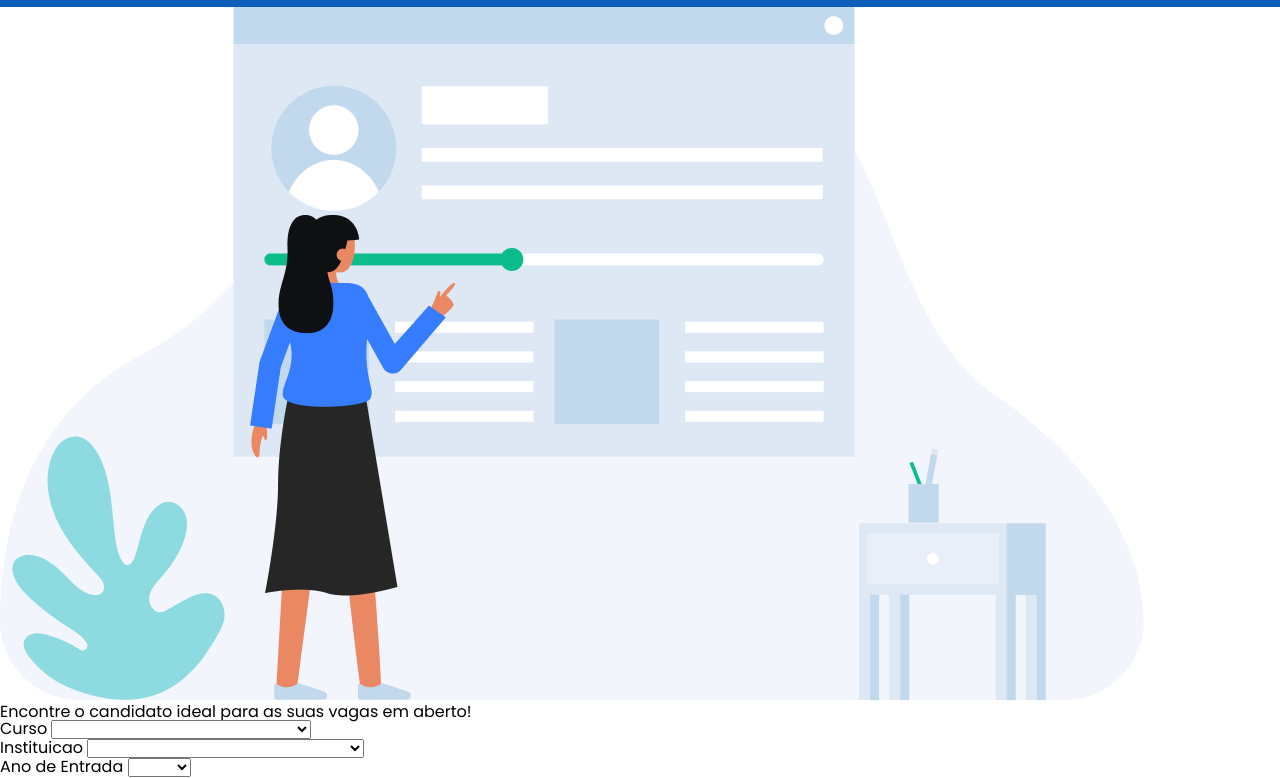
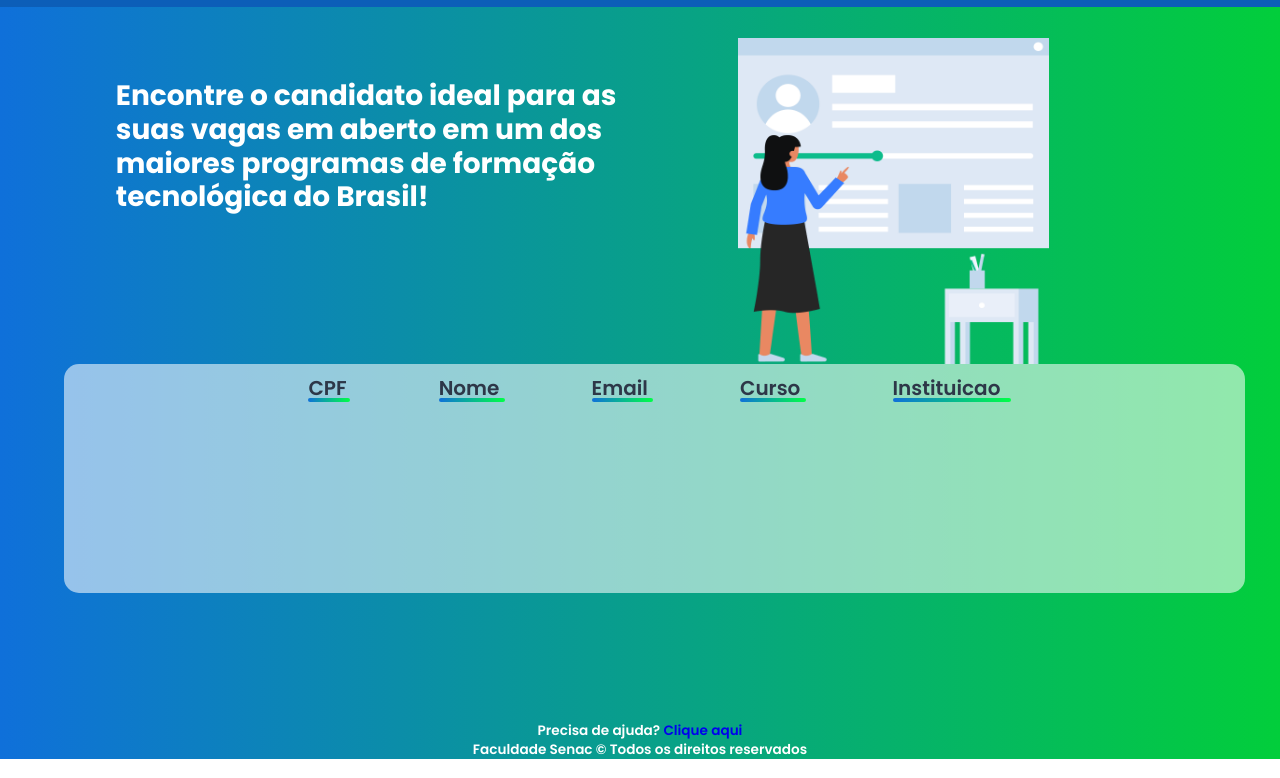
Before and after one commit to Andrevss/Contech, a plain HTML site: page Front-end/pages/tela5.html in a window 1280 px wide. Shown: the part 93-871 px from the top of the page. Drawn offline with Linux system fonts and the light colour scheme; no server answers.

Commit message:
Terminando de integrar o front e estilizar as pages

```diff
--- a/Front-end/css/tela3.css
+++ b/Front-end/css/tela3.css
@@ -183,6 +183,7 @@ body {
 
 .form-botoes button[id="login"]{
     background-color: #0C5EB8;
+    margin-top: 4%;
     margin-bottom: 4%;
 }
 
--- a/Front-end/css/tela5.css
+++ b/Front-end/css/tela5.css
@@ -2,6 +2,8 @@
 
 body {
     font-family: 'Poppins';
+    background-image: linear-gradient(to right,#0F70DA,#02ce3b);
+
 }
 
 /*Inicio do Header padrão*/
@@ -9,17 +11,14 @@ body {
 .cabecalhoPrincipal .container {
     width: 90%;
     margin: 0 auto;
+    display: flex;
+    align-items: center;
+    justify-content: space-between;
 }
 
 .cabecalhoPrincipal{
     background-color: #0C5EB8;
     padding: 10px 0;
-}
-
-.cabecalhoPrincipal .container{
-    display: flex;
-    align-items: center;
-    justify-content: space-between;
 }
 
 .cabecalhoPrincipal-logo img{
@@ -51,3 +50,102 @@ body {
 }
 
 /*Fim do Header*/
+
+.conteudoPrincipal{
+    width: 100%;
+    height: auto;
+}
+
+.conteudoPrincipal .container{
+    width: 90%;
+    display: flex;
+    flex-direction: column;
+    justify-content: space-between;
+    margin: 0 auto;
+
+}
+
+.conteudoPrincipal-header{
+    width: 90%;
+    display: flex;
+    justify-content: center;
+}
+
+.conteudoPrincipal-header p{
+    color: #fff;
+    font-size: 1.75rem;
+    font-weight: bolder;
+    padding: 5%;
+    line-height: 120%;
+    margin-top: 2%;
+}
+
+.conteudoPrincipal-header img{
+    width: 30%;
+    padding: 3% 5% 0 5%;
+}
+
+.perfis-container{
+    width: 100%;
+    height: 200px;
+    background: #ffffff90;
+    display: flex;
+    justify-content: center;
+    border-radius: 15px;
+    padding: 1.25%;
+    overflow-y: scroll;
+}
+
+.cpf, .nome, .email, .curso{
+    padding-right: 8%;
+}
+
+
+
+.perfis-container p::after{
+    content:'';
+    display: block;
+    width: 110%;
+    height: 0.20rem;
+    background-image: linear-gradient(to left, #00FF47, #0F70DA);
+    margin: 0 auto;
+    margin-left: 0%;
+    position: relative;
+    border-radius: 10px;
+}
+
+.perfis-container p{
+    font-size: 1.25rem;
+    font-weight: 600;
+    color: #2D3748;
+    text-align: center;
+}
+
+.perfis-container h4{
+    text-align: center;
+    line-height: 155%;
+}
+
+.perfis-container h4{
+    font-size: 0.85rem;
+    font-weight: 600;
+    color: #2D3748;
+}
+
+footer{
+    display: flex;
+    flex-direction: column;
+    align-items: center;
+    font-size: 0.85rem;
+    font-weight: 600;
+    line-height: 140%;
+    margin-top: 10%;
+}
+
+footer p{
+    color:#fff
+}
+
+footer p a{
+    text-decoration: none;
+}
--- a/Front-end/pages/tela5.html
+++ b/Front-end/pages/tela5.html
@@ -4,8 +4,8 @@
     <meta charset="UTF-8">
     <meta http-equiv="X-UA-Compatible" content="IE=edge">
     <meta name="viewport" content="width=device-width, initial-scale=1.0">
-    <link rel="stylesheet" href="/Front-end/css/reset.css">
-    <link rel="stylesheet" href="/Front-end/css/tela5.css">
+    <link rel="stylesheet" href="../css/reset.css">
+    <link rel="stylesheet" href="../css/tela5.css">
     <title>Contech | Cadastre-se</title>
 </head>
 <body>
@@ -15,7 +15,7 @@
                 <img src="/Front-end/Img/Logo - white.png" alt="">
             </div>
             <nav class="cabecalhoPrincipal-nav">
-                <a class="cabecalhoPrincipal-nav-link" href="#">Saiba Mais</a>
+                <a class="cabecalhoPrincipal-nav-link" href="../pages/tela4.html">Saiba Mais</a>
                 <a class="cabecalhoPrincipal-nav-link" href="#">Empresas</a>
                 <a class="cabecalhoPrincipal-nav-link" href="/Front-end/pages/tela3.html">Login</a>
                 <a class="cabecalhoPrincipal-nav-link cabecalhoPrincipal-nav-link-cadastre" href="#">Cadastre-se</a>
@@ -23,44 +23,39 @@
         </div>
     </header>
     <main class="conteudoPrincipal">
-        <div class="conteudoPrincipal-header">
-            <img src="/Front-end/Img/Img -Filtro.png">
-            <p>Encontre o candidato ideal para as suas vagas em aberto!</p>
-        </div>
-        <div class="conteudoPrincipal-selects">
-            <div class="input-box">
-                <label for="curso">Curso</label>
-                <select name="curso" id="curso">
-                    <option value="" selected></option>
-                    <option value="ADS">Análise e Desenvolvimento de Sistemas</option>
-                    <option value="SPI">Sistemas para internet</option>
-                </select>
+        <div class="container">
+            <div class="conteudoPrincipal-header">
+                <p>Encontre o candidato ideal para as suas vagas em aberto em um dos maiores programas de formação tecnológica do Brasil!</p>
+                <img src="../Img/Group 19.png">
             </div>
-            <div class="input-box">
-                <label for="instituicao">Instituicao</label>
-                <select name="instituicao" id="instituicao">
-                    <option value="" selected></option>
-                    <option value="uninassau">Centro Universitário Maurício de Nassau</option>
-                    <option value="tiradentes">Centro Universitário Tiradentes</option>
-                    <option value="senac">Faculdade SENAC Pernambuco</option>
-                    <option value="ficr">Faculdade Imaculada Conceição do Recife</option>
-                    <option value="catolica">Universidade Católica de Pernambuco</option>
-                </select>
-            </div>
-            <div class="input-box">
-                <label for="anoEntrada">Ano de Entrada</label>
-                <select name="anoEntrada" id="anoEntrada">
-                    <option value="" selected></option>
-                    <option value="21">2021.2</option>
-                    <option value="22.1">2022.1</option>
-                    <option value="22.2">2022.2</option>
-                    <option value="23.1">2023.1</option>
-                </select>
+            <div class="perfis-container">
+                <div class="cpf">
+                    <p>CPF</p>
+                    <h4 id="perfis-cpf"></h4>
+                </div>
+                <div class="nome">
+                    <p>Nome</p>
+                    <h4 id="perfis-nome"></h4>
+                </div>
+                <div class="email">
+                    <p>Email</p>
+                    <h4 id="perfis-email"></h4>
+                </div>
+                <div class="curso">
+                    <p>Curso</p>
+                    <h4 id="perfis-curso"></h4>
+                </div>
+                <div class="instituicao">
+                    <p>Instituicao</p>
+                    <h4 id="perfis-instituicao"></h4>
+                </div>
             </div>
         </div>
-        <div id="perfis-container">
-        </div>
     </main>
-    <script src="../scripts/scripts.js"></script>
+    <footer>
+        <p id="footer-ajuda">Precisa de ajuda? <a href="#">Clique aqui</a></p>
+        <p id="footer-copyright">Faculdade Senac © Todos os direitos reservados</p>
+    </footer>
+    <script src="../scripts/tela5.js"></script>
 </body>
 </html>
--- a/Front-end/scripts/scripts.js
+++ /dev/null
@@ -1,38 +0,0 @@
-const perfisContainer = document.querySelector('#perfis-container')
-
-async function getAllPost(){
-    const response = await fetch('http://localhost:3000/aluno');
-
-    console.log(response);
-
-    const data = await response.json();
-
-    console.log(data);
-
-    data.map((post) =>{
-
-        const div = document.createElement("div")
-        const cpf = document.createElement("h4")
-        const nome = document.createElement("h4")
-        const email = document.createElement("h4")
-        const curso = document.createElement("h4")
-        const faculdade = document.createElement("h4")
-
-        cpf.innerText = post.cpf;
-        nome.innerText = post.nome;
-        email.innerText = post.email;
-        curso.innerText = post.curso;
-        faculdade.innerText = post.instituicao
-
-        div.appendChild(cpf)
-        div.appendChild(nome)
-        div.appendChild(email)
-        div.appendChild(curso)
-        div.appendChild(faculdade)
-
-        perfisContainer.appendChild(div)
-
-    })
-}
-
-getAllPost();
--- /dev/null
+++ b/Front-end/scripts/tela5.js
@@ -0,0 +1,52 @@
+const perfisCpf = document.querySelector('#perfis-cpf')
+const perfisNome = document.querySelector('#perfis-nome')
+const perfisEmail = document.querySelector('#perfis-email')
+const perfisCurso = document.querySelector('#perfis-curso')
+const perfisInstituicao = document.querySelector('#perfis-instituicao')
+
+
+
+async function getAllPost(){
+    const response = await fetch('http://localhost:3000/aluno');
+
+    console.log(response);
+
+    const data = await response.json();
+
+    console.log(data);
+
+    data.map((post) =>{
+
+        const pCpf = document.createElement("h4")
+        const pNome = document.createElement("h4")
+        const pEmail = document.createElement("h4")
+        const pCurso = document.createElement("h4")
+        const pInstituicao = document.createElement("h4")
+        const cpf = document.createElement("h4")
+        const nome = document.createElement("h4")
+        const email = document.createElement("h4")
+        const curso = document.createElement("h4")
+        const faculdade = document.createElement("h4")
+
+        cpf.innerText = post.cpf;
+        nome.innerText = post.nome;
+        email.innerText = post.email;
+        curso.innerText = post.curso;
+        faculdade.innerText = post.instituicao
+
+        pCpf.appendChild(cpf)
+        pNome.appendChild(nome)
+        pEmail.appendChild(email)
+        pCurso.appendChild(curso)
+        pInstituicao.appendChild(faculdade)
+
+        perfisCpf.appendChild(pCpf)
+        perfisNome.appendChild(pNome)
+        perfisEmail.appendChild(pEmail)
+        perfisCurso.appendChild(pCurso)
+        perfisInstituicao.appendChild(pInstituicao)
+
+    })
+}
+
+getAllPost();
--- a/style.css
+++ b/style.css
@@ -153,7 +153,7 @@ footer{
     flex-direction: column;
     align-items: center;
     justify-content: center;
-    line-height: 25px;
+    line-height: 125%;
     font-weight: 600;
 }
 
```
Also changed, not shown: Front-end/pages/tela2.html (+1 -1 lines), Front-end/pages/tela3.html (+8 -10 lines), Front-end/scripts/tela3.js (added, +19 -0 lines), index.html (+4 -4 lines), Front-end/Img/Background- Login.png (deleted), Front-end/Img/Group 25.png (added), Front-end/Img/background - cadastro.png (deleted), 1 other file.
